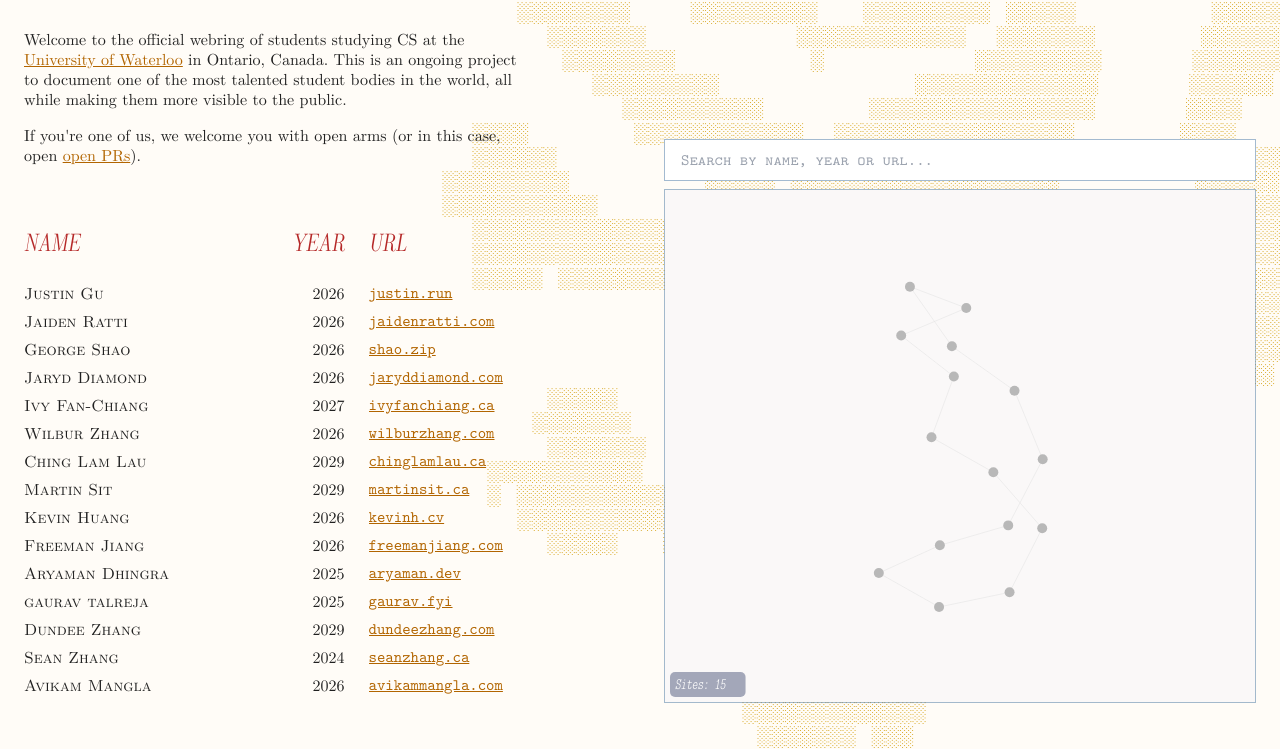
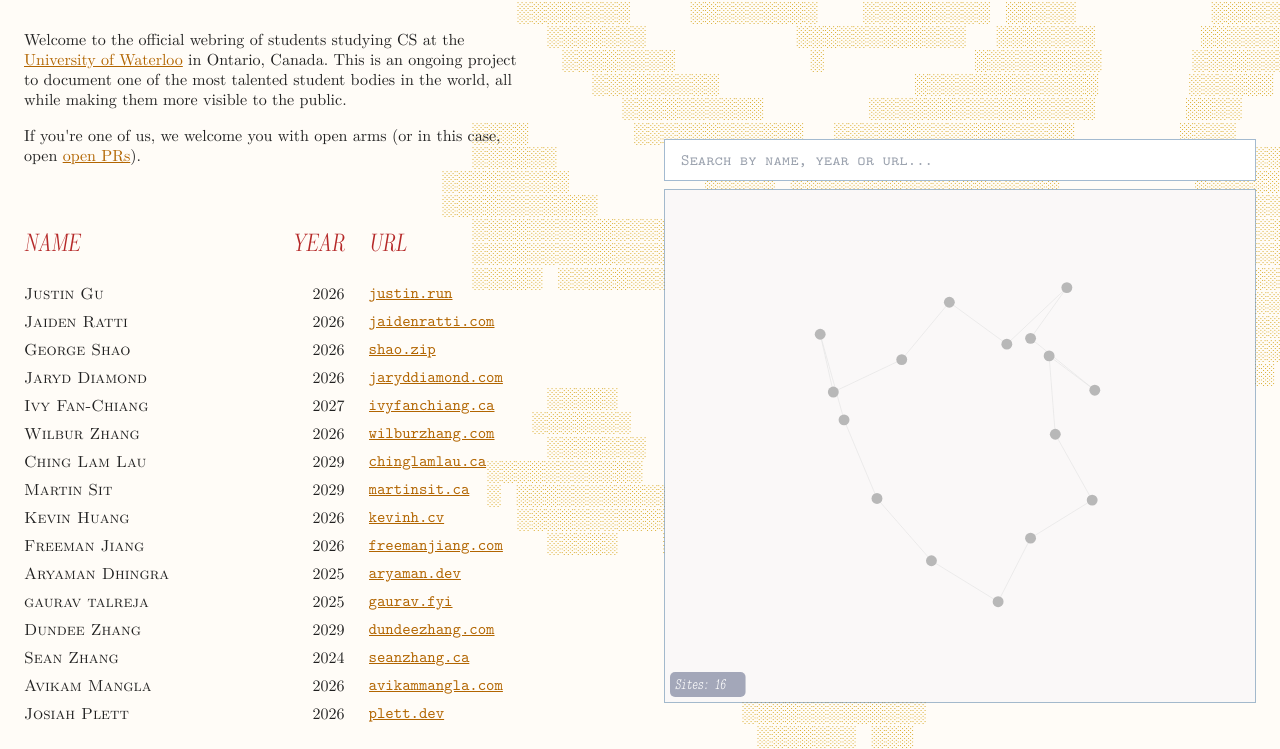
Before and after one commit to kj3moraes/scholaring, a website: page index.html in a window 1280 px wide. Shown: the part 73-822 px from the top of the page. Before the commit the page ends 800 px from the top, so only its background shows below. Drawn offline with nearby package versions, Linux system fonts and the light colour scheme.

Commit message:
update: add Josiah Plett

```diff
--- a/index.html
+++ b/index.html
@@ -117,6 +117,11 @@
         {
           "name": "Avikam Mangla",
           "website": "https://www.avikammangla.com",
+          "year": 2026
+        },
+        {
+          "name": "Josiah Plett",
+          "website": "https://plett.dev",
           "year": 2026
         },
         // ↑ ADD YOUR SITE ABOVE ↑
```
